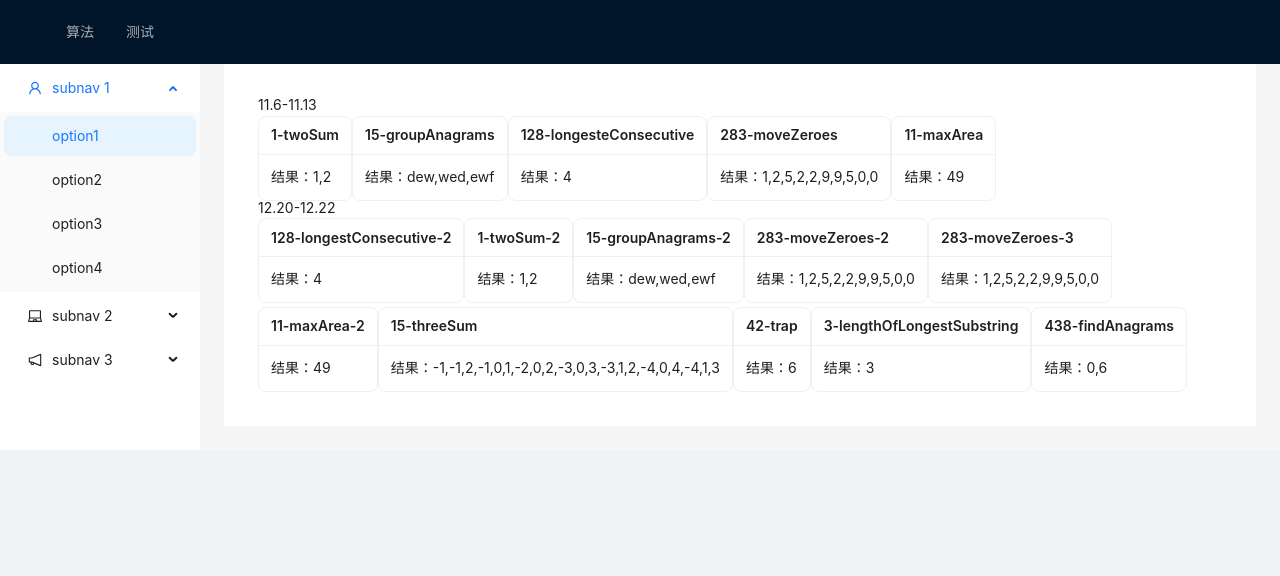
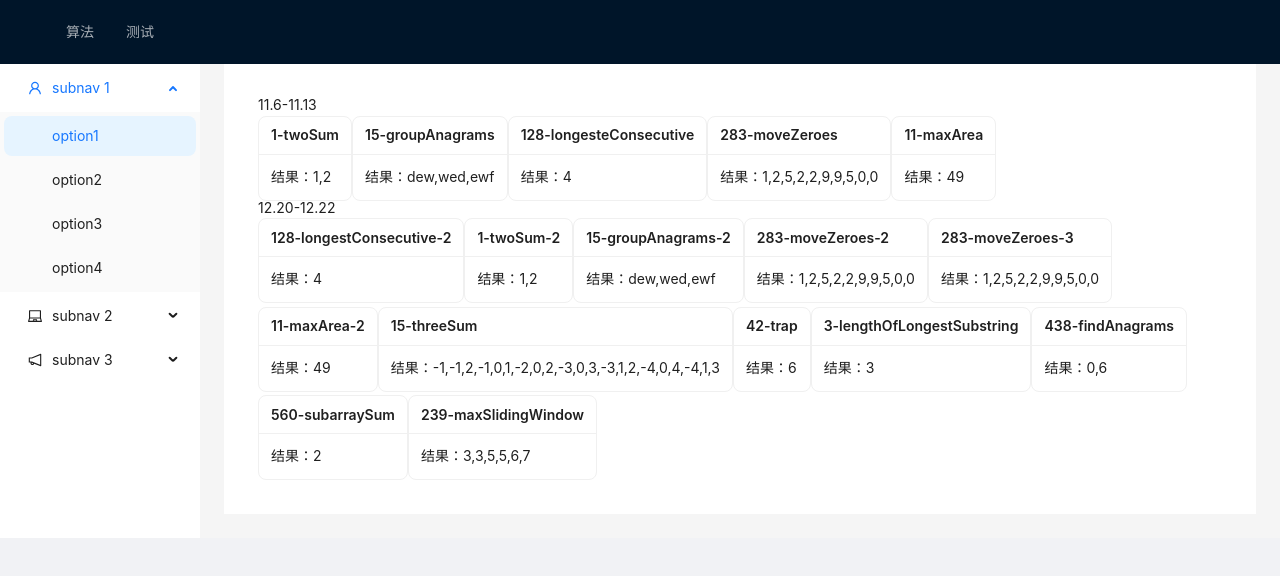
Before and after one commit to mingjourney/code-challenges, a React (Vite) app: page / in a window 1280 px wide. Shown: the top 576 px of the page. Built offline with nearby package versions, Linux system fonts and the light colour scheme.

Commit message:
feat: 滑动窗口

```diff
--- a/src/algorithms/algorithms.ts
+++ b/src/algorithms/algorithms.ts
@@ -256,3 +256,45 @@ export const findAnagrams = (s: string, p: string): number[] => {
   }
   return res
 }
+// 560.和为 K 的子数组 （巧）
+export const subarraySum = (nums: number[], k: number): number => {
+  const m = new Map<number, number>()
+  let count = 0
+  m.set(0, 1)
+  let sum = 0
+  for (const num of nums) {
+    sum += num
+    if (m.has(sum - k)) {
+      count += m.get(sum - k)!
+    }
+    if (m.has(sum)) {
+      m.set(sum, m.get(sum)! + 1)
+    } else {
+      m.set(sum, 1)
+    }
+  }
+  return count
+}
+// 239.滑动窗口最大值1.3 -> 1.7可刷
+export const maxSlidingWindow = (nums: number[], k: number): number[] => {
+  const res: number[] = [],
+    q: number[] = []
+  for (let i = 0; i < k; i++) {
+    while (q.length && nums[i] >= nums[q[q.length - 1]]) {
+      q.pop()
+    }
+    q.push(i)
+  }
+  res.push(nums[q[0]])
+  for (let i = k; i < nums.length; i++) {
+    while (q.length > 0 && nums[q[q.length - 1]] <= nums[i]) {
+      q.pop()
+    }
+    q.push(i)
+    if (q[0] <= i - k) {
+      q.shift()
+    }
+    res.push(nums[q[0]])
+  }
+  return res
+}
--- a/src/pages/CodingBoard.tsx
+++ b/src/pages/CodingBoard.tsx
@@ -13,7 +13,10 @@ const CodingBoard = () => {
   const input3 = 'abcabcbb'
   const input438_s = 'cbaebabacd'
   const input438_p = 'abc'
-
+  const input560_nums = [1, 2, 3]
+  const input560_k = 3
+  const input239_nums = [1, 3, -1, -3, 5, 3, 6, 7]
+  const input239_k = 3
   // const input15 = [-1, 0, 1, 2, -1, -4]
   return (
     <div style={{ padding: '10px' }}>
@@ -67,6 +70,14 @@ const CodingBoard = () => {
         title="438-findAnagrams"
         data={algorithms.findAnagrams(input438_s, input438_p)}
       />
+      <CardComponent
+        title="560-subarraySum"
+        data={algorithms.subarraySum(input560_nums, input560_k)}
+      />
+      <CardComponent
+        title="239-maxSlidingWindow"
+        data={algorithms.maxSlidingWindow(input239_nums, input239_k)}
+      />
     </div>
   )
 }
```
